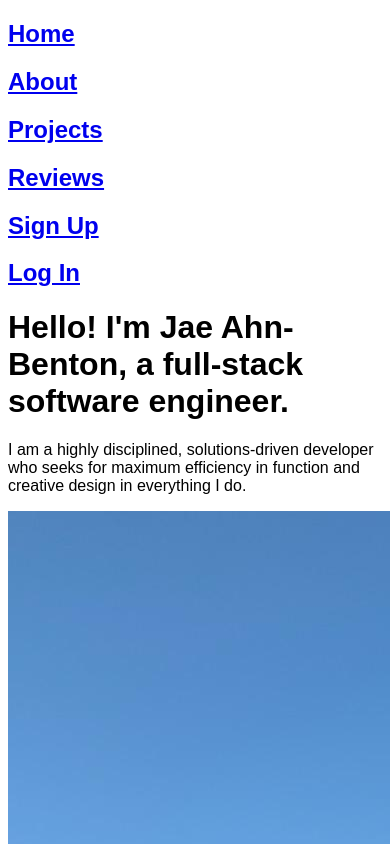
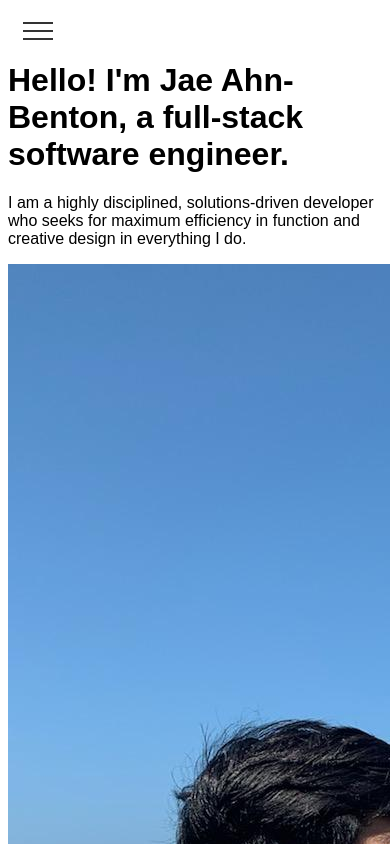
Before and after one commit to jaeahn2010/portfolio-v2, a React (Vite) app in the folder frontend/: page /about in a window 390 px wide. Shown: the top 844 px of the page. Built offline with nearby package versions, Linux system fonts and the light colour scheme.

Commit message:
added styles and hamburger menu

```diff
--- a/frontend/src/components/AboutPage/index.jsx
+++ b/frontend/src/components/AboutPage/index.jsx
@@ -14,7 +14,7 @@ export default function AboutPage() {
         {
             id: 2,
             stat: "music",
-            endNum: 909,
+            endNum: 915,
             tagline: "music clients served",
             year: "since 2008"
         },
@@ -28,7 +28,7 @@ export default function AboutPage() {
         {
             id: 4,
             stat: "software projects",
-            endNum: 6,
+            endNum: 7,
             tagline: "software projects",
             year: "since 2023"
         },
@@ -86,7 +86,7 @@ export default function AboutPage() {
     })
 
     return (
-        <>
+        <main className="w-screen">
             <h1 className="text-center text-3xl my-5">Hello! I'm Jae Ahn-Benton, a full-stack software engineer.</h1>
             <div className="slide-left flex justify-center items-center m-5">
                 <p className="text-lg max-w-[300px]">I am a highly disciplined, solutions-driven developer who seeks for maximum efficiency in function and creative design in everything I do.</p>
@@ -127,6 +127,8 @@ export default function AboutPage() {
                 </div>
             </div>
             <h3 className="section-title m-5 text-3xl text-center">TECHNICAL SKILLS</h3>
+            <div className="flex justify-center items-center">
+                <p className="text-[200px] mr-20">&#91;</p>
                 <div className="all-skills flex justify-center items">
                     <div className="skills-col-1">
                         <img className="skill" src="https://img.shields.io/badge/Python-3776AB?style=for-the-badge&logo=python&logoColor=white"/>
@@ -153,6 +155,9 @@ export default function AboutPage() {
                         <img className="skill" src="https://img.shields.io/badge/Heroku-430098?style=for-the-badge&logo=heroku&logoColor=white"/>
                     </div>
                 </div>
+                <p className="text-[200px] ml-20">&#93;</p>
+            </div>
+
             <h3 className="section-title m-5 text-3xl text-center">EXPERIENCE</h3>
             <div>
                 {
@@ -183,6 +188,6 @@ export default function AboutPage() {
                     })
                 }
             </div>
-        </>
+        </main>
     )
 }
--- a/frontend/src/components/App/index.jsx
+++ b/frontend/src/components/App/index.jsx
@@ -16,10 +16,11 @@ export default function App() {
 	const [loginStatus, setLoginStatus] = useState(false)
 	const [currentUsername, setCurrentUsername] = useState('')
 	const [currentUserId, setCurrentUserId] = useState('')
+	const [hamburgerMenu, setHamburgerMenu] = useState(false)
 	const navigate = useNavigate()
 
 	let authLink =
-		<div className="flex justify-end">
+		<div className='border-2 border-t-white'>
 			<Link to="/auth/signup">
 				<h1 className="rounded-xl p-2 my-3 cursor-default hover:scale-125">Sign Up</h1>
 			</Link>
@@ -41,9 +42,8 @@ export default function App() {
 
 	if (loginStatus) {
 		authLink =
-		<div className="flex justify-end">
 			<button
-				className=""
+				className="text-red-800"
 				onClick={() => {
 					if (confirm("Are you sure you would like to log out?")) {
 						localStorage.clear()
@@ -53,7 +53,6 @@ export default function App() {
 				}}>
 				Log Out
 			</button>
-		</div>
 		userGreeting =
 			<h1 className="bg-stone-300 text-right text-sm sticky top-16">Logged in as {currentUsername}</h1>
 	} else if (localStorage.userToken) {
@@ -62,8 +61,11 @@ export default function App() {
 
 	return (
 		<>
-			<nav className="sticky left-0 top-0 w-full flex justify-between bg-stone-200">
-				<div className='flex justify-start'>
+			<main className={`${hamburgerMenu ? 'nav-and-page-flex' : 'nav-and-page-block'}`}>
+				<nav className={`${hamburgerMenu ? 'navbar-narrow w-1/6 bg-stone-200' : 'navbar-wide w-full'}`}>
+					<div className='menu-toggle' onClick={() => setHamburgerMenu(!hamburgerMenu)}>
+						<div className={`${hamburgerMenu ? 'hamburger-icon-active' : 'hamburger-icon-inactive'}`}></div>
+						<div className={`${hamburgerMenu ? 'menu-items-visible text-right mr-5' : 'menu-items-invisible'}`}>
 							<Link to="/">
 								<h1 className="rounded-xl p-2 my-3 cursor-default hover:scale-125">Home</h1>
 							</Link>
@@ -76,11 +78,12 @@ export default function App() {
 							<Link to="/reviews">
 								<h1 className="rounded-xl p-2 my-3 cursor-default hover:scale-125">Reviews</h1>
 							</Link>
+							{authLink}
 						</div>
-				{authLink}
+					</div>
 				</nav>
 				{userGreeting}
-			<Routes>
+				<Routes id="pages">
 					<Route path="/" element={<HomePage/>}/>
 					<Route path="/about" element={<AboutPage/>}/>
 					<Route path="/projects" element={<ProjectsPage/>}/>
@@ -93,16 +96,17 @@ export default function App() {
 					<Route path="/auth/:formType" element={<AuthFormPage/>}/>
 					<Route path="/*" element={<NotFoundPage/>}/>
 				</Routes>
+			</main>
 			<footer className="sticky left-0 bottom-0 w-full py-2 bg-stone-200">
 				<div className="flex justify-around items-center py-2">
 					<a href="https://github.com/jaeahn2010/jaeahn2010" target="_blank" rel="noopener noreferrer">
-						<img className="w-[40px]" src={gitHub}/>
+						<img className="w-[40px] hover:animate-bounce" src={gitHub}/>
 					</a>
 					<a href="https://www.linkedin.com/in/jae-ahn-benton" target="_blank" rel="noopener noreferrer">
-						<img className="w-[40px]" src={linkedIn}/>
+						<img className="w-[40px] hover:animate-bounce" src={linkedIn}/>
 					</a>
 					<a href="mailto:jaeahn2010@gmail.com">
-						<img className="w-[40px]" src={emailIcon}/>
+						<img className="w-[40px] hover:animate-bounce" src={emailIcon}/>
 					</a>
 					</div>
 				<p className="text-center border-t-2 border-black">Copyright &#169; 2024 Jae Ahn-Benton</p>
--- a/frontend/src/components/App/styles.css
+++ b/frontend/src/components/App/styles.css
@@ -1,3 +1,91 @@
 * {
     font-family: Arial, Helvetica, sans-serif
 }
+
+.hamburger-icon-inactive {
+    width: 30px;
+    height: 2px;
+    background-color: #333;
+    position: relative;
+    margin: 30px 15px;
+    transition: transform 0.75s ease;
+}
+
+.hamburger-icon-inactive:before, .hamburger-icon-inactive:after {
+    content: '';
+    position: absolute;
+    width: 100%;
+    height: 2px;
+    background-color: #333;
+    transition: transform 0.75s ease;
+}
+
+.hamburger-icon-inactive:before {
+    top: -8px;
+}
+
+.hamburger-icon-inactive:after {
+    bottom: -8px;
+}
+
+.hamburger-icon-active {
+    width: 30px;
+    height: 2px;
+    background-color: #333;
+    position: relative;
+    margin: 30px 15px;
+    transition: transform 0.75s ease;
+    transform: rotate(45deg);
+}
+
+.hamburger-icon-active:before {
+    top: -8px;
+    content: '';
+    position: absolute;
+    width: 100%;
+    height: 2px;
+    background-color: #333;
+    transition: transform 0.75s ease;
+    transform: translateY(8px) rotate(90deg);
+}
+
+.hamburger-icon-active:after {
+    bottom: -8px;
+    content: '';
+    position: absolute;
+    width: 100%;
+    height: 2px;
+    background-color: #333;
+    transition: transform 0.75s ease;
+    transform: translateY(-8px) rotate(90deg);
+}
+
+.menu-toggle {
+    cursor: pointer;
+}
+
+.menu-items-visible {
+    display: block;
+    animation: slide-in 1s ease forwards;
+}
+
+.menu-items-invisible {
+    display: none;
+}
+
+.nav-and-page-flex {
+    display: flex;
+}
+
+.nav-and-page-block {
+    display: block;
+}
+
+.navbar-narrow {
+    animation: slide-in 2s ease forwards;
+}
+
+@keyframes slide-in {
+    from {transform: translateX(-100%);}
+    to {transform: translateX(0);}
+}
--- a/frontend/src/components/Card/index.jsx
+++ b/frontend/src/components/Card/index.jsx
@@ -44,7 +44,7 @@ export default function Card(props) {
             <figure className="flex flex-col items-center">
                 <div>
                     <a href={props.appLink} target="_blank" rel="noopener noreferrer">
-                    <img className="w-[300px] h-[200px] rounded-xl my-3 hover:scale-105" src={webImage}/>
+                    <img className="w-full h-[90%] rounded-xl my-3 hover:scale-105" src={webImage}/>
                     </a>
                 </div>
                 <figcaption>
--- a/frontend/src/components/HomePage/index.jsx
+++ b/frontend/src/components/HomePage/index.jsx
@@ -5,29 +5,29 @@ import './styles.css'
 
 export default function HomePage() {
     return (
-        <div className="flex flex-col justify-center items-center">
-            <div className="welcome-image my-10">
-                <img className="w-[600px] rounded-3xl" src={homepageImage}/>
+        <section className="flex flex-col justify-center items-center w-full">
+            <div className="welcome-image my-10 flex justify-center">
+                <img className="w-3/4 max-w-[600px] rounded-3xl" src={homepageImage}/>
             </div>
             <div>
-                <p className="welcome-message font-mono">Welcome to Jae Ahn-Benton's website.</p>
+                <p className="welcome-message font-mono text-[12px] lg:text-[24px]">Welcome to Jae Ahn-Benton's website.</p>
             </div>
-            <div className="code-greeting w-[600px] border-black border-4 bg-zinc-700 text-zinc-200 rounded-3xl mx-12 pl-12 my-5">
+            <div className="code-greeting w-3/4 max-w-[600px] border-black border-4 bg-zinc-700 text-zinc-200 rounded-3xl mx-12 pl-12 my-5 text-[12px] lg:text-[24px]">
                 <p className="font-mono">if (interested) &#123;</p>
                 <p className="font-mono pl-6">readMore&#40;
-                    <Link to="/about" className="font-mono text-yellow-600">aboutMe</Link>
+                    <Link to="/about" className="font-mono text-yellow-600 hover:underline">aboutMe</Link>
                     <span className="font-mono">&#41;;</span>
                 </p>
                 <p className="font-mono">&#125; else if (hiring) &#123;</p>
                 <p className="font-mono pl-6">download&#40;
-                    <a href={resume} download className="font-mono text-yellow-600 cursor-pointer">myResume</a>
+                    <a href={resume} download className="font-mono text-yellow-600 cursor-pointer hover:underline">myResume</a>
                 &#41;;</p>
                 <p className="font-mono">&#125; else &#123;</p>
                 <p className="font-mono pl-6">playSomeGames&#40;
-                    <span className="font-mono text-yellow-600 cursor-pointer">here</span>
-                &#41;</p>
+                    <span className="font-mono text-yellow-600 cursor-pointer hover:underline">here</span>
+                &#41;;</p>
                 <p className="font-mono">&#125;</p>
             </div>
-        </div>
+        </section>
     )
 }
```
Lines whose indentation alone changed are shown as unchanged.
